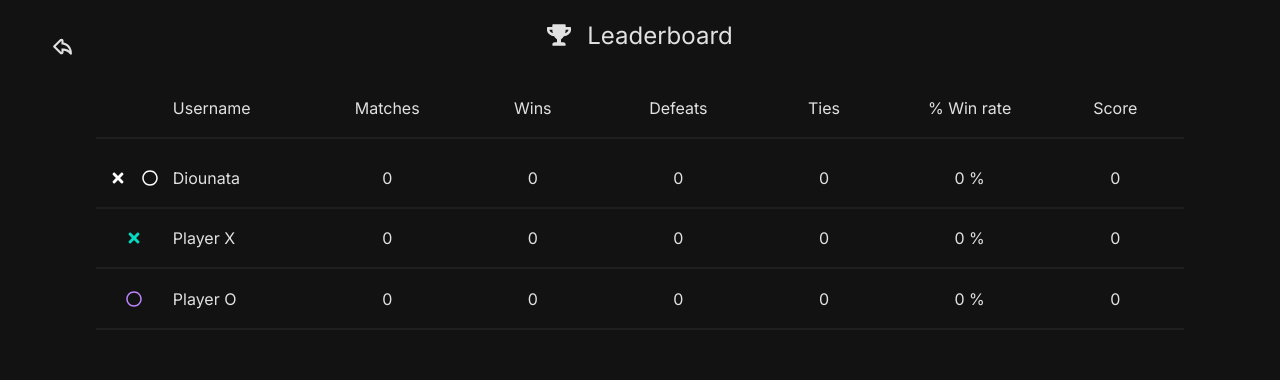
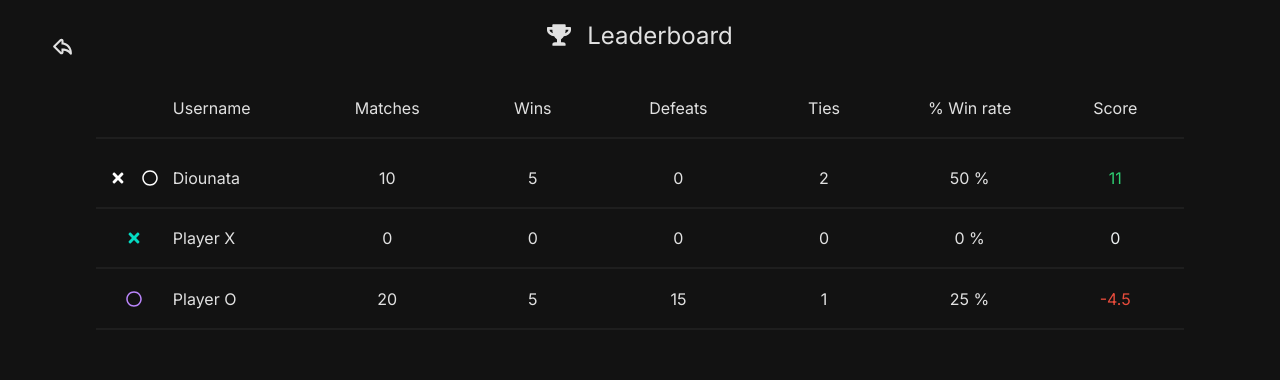
Before and after one commit to Diounata/tic-tac-toe, a Next.js app: page /leaderboard in a window 1280 px wide. Shown: the top 380 px of the page. Built offline with nearby package versions, Linux system fonts and the light colour scheme.

Commit message:
Add score function

```diff
--- a/src/Components/Leaderboard/DefaultPlayers.tsx
+++ b/src/Components/Leaderboard/DefaultPlayers.tsx
@@ -5,27 +5,38 @@ import O from '@Icons/O';
 
 import { usePlayers } from '@Contexts/PlayersContext';
 
-export default function DefaultPlayers() {
-    const { defaultPlayers, ShowWinrate } = usePlayers();
+type Props = {
+    getClassColor(score: number): string;
+}
+
+export default function DefaultPlayers({ getClassColor }: Props) {
+    const { defaultPlayers, calcWinrate, calcScore } = usePlayers();
 
     return (
         <>
-            {defaultPlayers.map((player, key) => (
+            {defaultPlayers.map((p, key) => {
+                const winrate = calcWinrate(p.match.wins, p.match.matches);
+                const score = calcScore(p.match.wins, p.match.ties, p.match.defeats);
+
+                return (
                     <div key={key}>
                         <div className={styles.icons}>
                             {key === 0 ? <X /> : <O />}
                         </div>
 
-                    <div className={styles.username}>{player.name}</div>
+                        <div className={styles.username}>{p.name}</div>
 
-                    <div>{player.match.matches}</div>
-                    <div>{player.match.wins}</div>
-                    <div>{player.match.defeats}</div>
-                    <div>{player.match.ties}</div>
-                    <div><ShowWinrate wins={player.match.wins} matches={player.match.matches} /> %</div>
-                    <div>{player.match.score}</div>
+                        <div>{p.match.matches}</div>
+                        <div>{p.match.wins}</div>
+                        <div>{p.match.defeats}</div>
+                        <div>{p.match.ties}</div>
+                        <div>{winrate} %</div>
+                        <div style={{ color: getClassColor(score) }}>
+                            {score}
                         </div>
-            ))}
+                    </div>
+                );
+            })}
         </>
     );
 }
--- a/src/Components/Leaderboard/PlayerData.tsx
+++ b/src/Components/Leaderboard/PlayerData.tsx
@@ -8,29 +8,49 @@ import DefaultPlayers from './DefaultPlayers';
 import { usePlayers } from '@Contexts/PlayersContext';
 
 export default function PlayerData() {
-    const { players, ShowWinrate } = usePlayers();
+    const { players, calcWinrate, calcScore } = usePlayers();
+
+    function getClassColor(score: number): string {
+        if (score > 0) {
+            return 'var(--green)';
+        } else if (score < 0) {
+            return 'var(--red)';
+        } else {
+            return 'var(--gray)';
+        }
+    }
 
     return (
         <article className={styles.container}>
-            {players.map((player, key) => (
-                <div key={key}>
-                    <div className={styles.icons}>
-                        <X color={player.color.hex} />
-                        <O color={player.color.hex} />
+            {players.map((p, key) => {
+                const winrate = calcWinrate(
+                    p.match.wins,
+                    p.match.matches
+                );
+                const score = calcScore(p.match.wins, p.match.ties, p.match.defeats);
+
+                return (
+                    <div key={key}>
+                        <div className={styles.icons}>
+                            <X color={p.color.hex} />
+                            <O color={p.color.hex} />
+                        </div>
+
+                        <div className={styles.username}>{p.name}</div>
+
+                        <div>{p.match.matches}</div>
+                        <div>{p.match.wins}</div>
+                        <div>{p.match.defeats}</div>
+                        <div>{p.match.ties}</div>
+                        <div>{winrate} %</div>
+                        <div style={{ color: getClassColor(score) }}>
+                            {score}
+                        </div>
                     </div>
+                );
+            })}
 
-                    <div className={styles.username}>{player.name}</div>
-
-                    <div>{player.match.matches}</div>
-                    <div>{player.match.wins}</div>
-                    <div>{player.match.defeats}</div>
-                    <div>{player.match.ties}</div>
-                    <div><ShowWinrate wins={player.match.wins} matches={player.match.matches} /> %</div>
-                    <div>{player.match.score}</div>
-                </div>
-            ))}
-
-            <DefaultPlayers />
+            <DefaultPlayers getClassColor={getClassColor} />
         </article>
     );
 }
--- a/src/Contexts/PlayersContext.tsx
+++ b/src/Contexts/PlayersContext.tsx
@@ -24,7 +24,6 @@ type PlayerMatchProps = {
     wins: number;
     defeats: number;
     ties: number;
-    score: number;
 };
 
 type EditingPlayerProps = {
@@ -40,7 +39,7 @@ type ShowWinrateProps = {
 type PlayerActionMessagesProps = {
     action: string;
     user?: string;
-}
+};
 
 type ContextProps = {
     players: PlayerProps[];
@@ -59,8 +58,8 @@ type ContextProps = {
     editPlayer(player: PlayerProps): void;
     deletePlayer(key: number): void;
     resetPlayerStats(key: number): void;
-
-    ShowWinrate({ wins, matches }: ShowWinrateProps): JSX.Element;
+    calcWinrate(wins: number, matches: number): number;
+    calcScore(wins: number, ties: number, defeats: number): number;
 };
 
 export function PlayersContextProvider({ children }: ChildrenProps) {
@@ -72,11 +71,10 @@ export function PlayersContextProvider({ children }: ChildrenProps) {
                 name: 'White',
             },
             match: {
-                matches: 0,
-                wins: 0,
+                matches: 10,
+                wins: 5,
                 defeats: 0,
-                ties: 0,
-                score: 0,
+                ties: 2,
             },
         },
     ]);
@@ -93,7 +91,6 @@ export function PlayersContextProvider({ children }: ChildrenProps) {
                 wins: 0,
                 defeats: 0,
                 ties: 0,
-                score: 0,
             },
         },
 
@@ -104,11 +101,10 @@ export function PlayersContextProvider({ children }: ChildrenProps) {
                 name: 'Purple',
             },
             match: {
-                matches: 0,
-                wins: 0,
-                defeats: 0,
-                ties: 0,
-                score: 0,
+                matches: 20,
+                wins: 5,
+                defeats: 15,
+                ties: 1,
             },
         },
     ]);
@@ -170,11 +166,8 @@ export function PlayersContextProvider({ children }: ChildrenProps) {
         changePlayerActionMessage({ action: 'reset', user: newPlayerStatistic[0].name });
     }
 
-
-    // Components
-
-    function ShowWinrate({ wins, matches }: ShowWinrateProps) {
-        function caculateWinrate(): number {
+    function calcWinrate(wins: number, matches: number): number {
+        const winrate = () => {
             if (matches === 0) {
                 return 0;
             } else {
@@ -184,7 +177,13 @@ export function PlayersContextProvider({ children }: ChildrenProps) {
             }
         }
 
-        return <> {caculateWinrate()} </>
+        return winrate();
+    }
+
+    function calcScore(wins: number, ties: number, defeats: number): number {
+        const score = ((wins * 2) + (ties * 0.5)) - defeats;
+
+        return score;
     }
 
     useEffect(() => {
@@ -211,7 +210,8 @@ export function PlayersContextProvider({ children }: ChildrenProps) {
                 editPlayer,
                 deletePlayer,
                 resetPlayerStats,
-                ShowWinrate
+                calcWinrate,
+                calcScore
             }}
         >
             {children}
--- a/src/styles/main.scss
+++ b/src/styles/main.scss
@@ -65,4 +65,6 @@ button a {
     --blue: #04dac2;
     --purple: #bb86fc;
     --red: #e74c3c;
+    --green: #2ecc71;
+    --gray: #ecf0f1;
 }
--- a/src/utils/EmptyPlayer.json
+++ b/src/utils/EmptyPlayer.json
@@ -10,8 +10,7 @@
                 "matches": 0,
                 "wins": 0,
                 "defeats": 0,
-                "ties": 0,
-                "score": 0
+                "ties": 0
             }
         },
 
```
Lines whose indentation alone changed are shown as unchanged.
